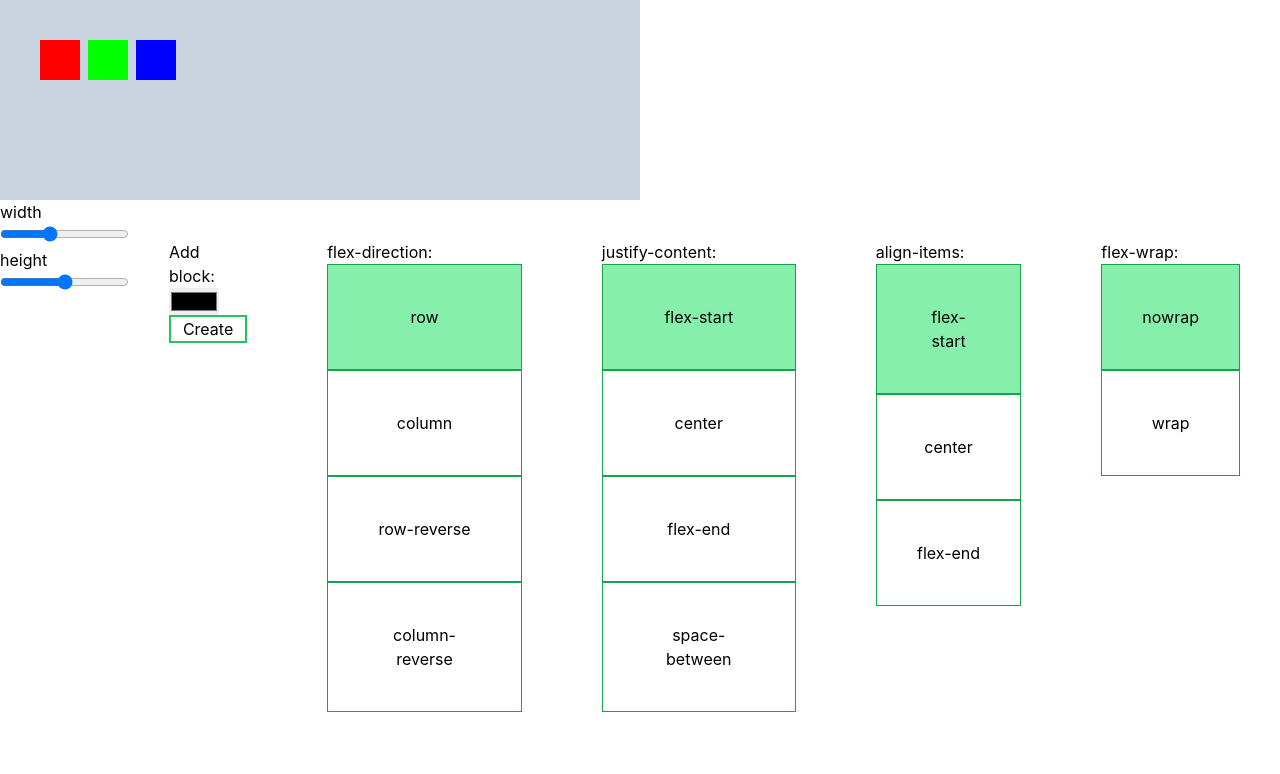
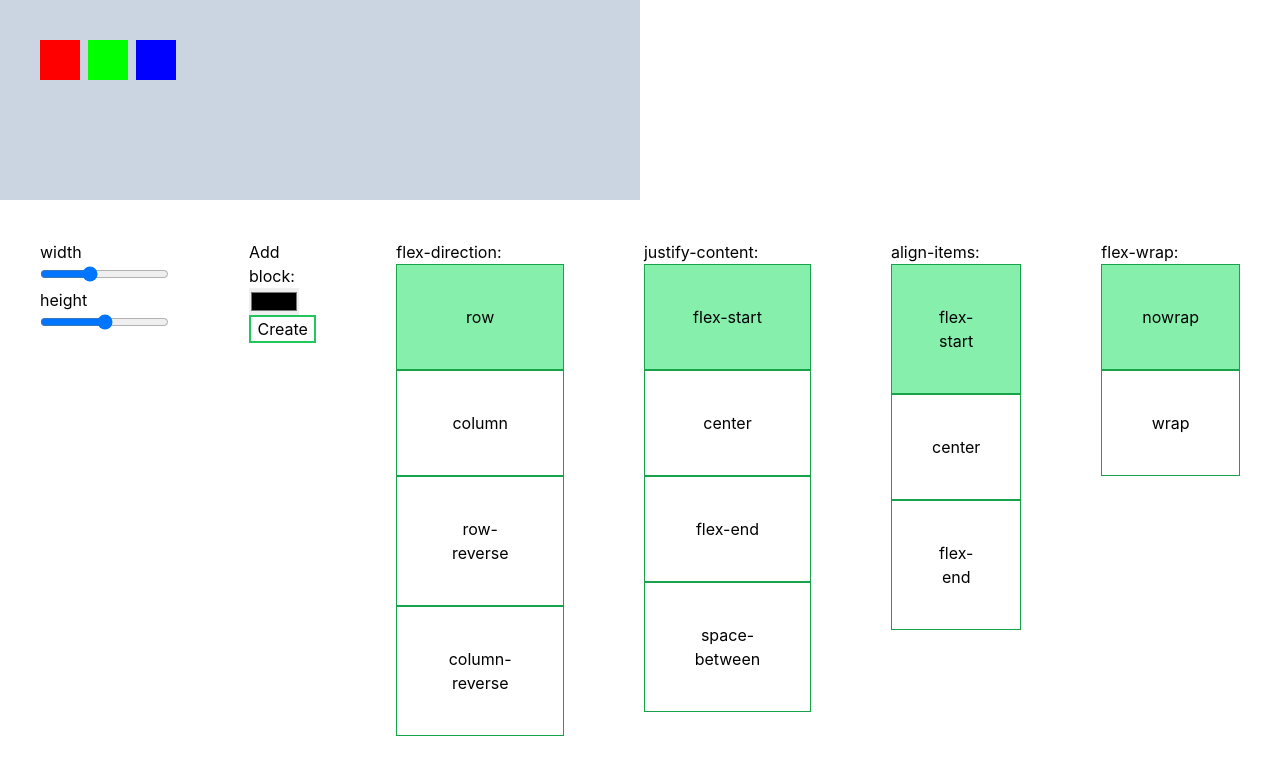
Before and after one commit to Forellko/examples, a React (Create React App) app: page / in a window 1280 px wide. Shown: the top 774 px of the page. Built offline with nearby package versions, Linux system fonts and the light colour scheme.

Commit message:
p-10 to width and height

```diff
--- a/src/examples/Flex/Flex.tsx
+++ b/src/examples/Flex/Flex.tsx
@@ -47,7 +47,7 @@ function Flex() {
       {/* Settings */}
       <div className="flex justify-between">
         {/* width and height */}
-        <div>
+        <div className="p-10">
           <div>
             <div>width</div>
             <input
```
